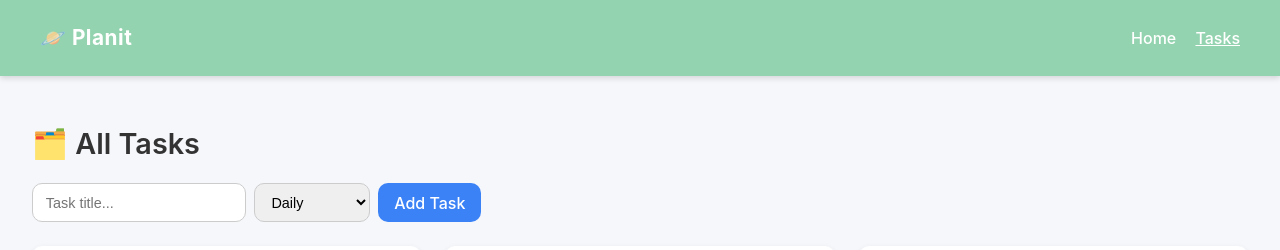
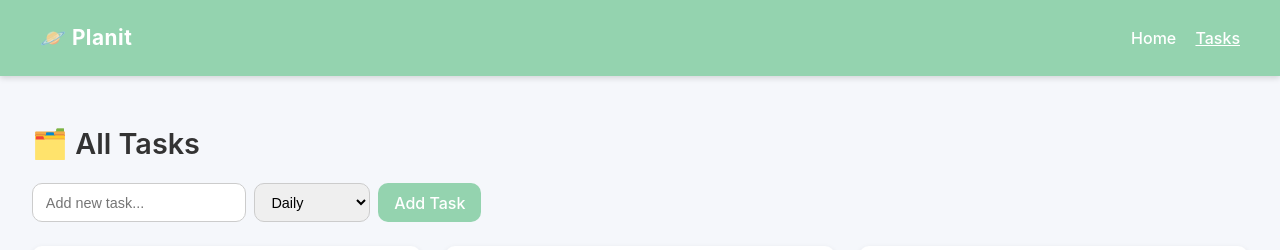
Before and after one commit to DariaRosen/Planit-Todo-App, a React (Vite) app in the folder frontend/: page /tasks in a window 1280 px wide. Shown: the top 250 px of the page. Built offline with nearby package versions, Linux system fonts and the light colour scheme; no server answers.

Commit message:
Improve scss

```diff
--- a/frontend/src/assets/css/components/_header.scss
+++ b/frontend/src/assets/css/components/_header.scss
@@ -1,5 +1,5 @@
 .app-header {
-  background: #94d3af;
+  background: $color-header;
   color: #fff;
   padding: 0.8rem 1.5rem;
   position: sticky;
@@ -59,7 +59,7 @@
       position: absolute;
       top: 60px;
       right: 0;
-      background: #3b82f6;
+      background: $color-header;
       flex-direction: column;
       width: 100%;
       padding: 1rem;
--- a/frontend/src/assets/css/components/_task-panel.scss
+++ b/frontend/src/assets/css/components/_task-panel.scss
@@ -39,7 +39,7 @@
 
       &:focus {
         outline: none;
-        border-color: #3b82f6;
+        border-color: $color-header;
         background-color: #fff;
       }
     }
@@ -54,12 +54,12 @@
 
       &:focus {
         outline: none;
-        border-color: #3b82f6;
+        border-color: $color-header;
       }
     }
 
     button {
-      background-color: #3b82f6;
+      background-color: $color-header;
       color: #fff;
       border: none;
       border-radius: 8px;
--- a/frontend/src/assets/css/components/_tasks.scss
+++ b/frontend/src/assets/css/components/_tasks.scss
@@ -21,7 +21,7 @@
     }
 
     button {
-      background: #3b82f6;
+      background: $color-button;
       color: white;
       border: none;
       padding: 0.6rem 1rem;
--- a/frontend/src/assets/css/setup/_variables.scss
+++ b/frontend/src/assets/css/setup/_variables.scss
@@ -5,3 +5,5 @@ $border-radius: 10px;
 $color-daily: #c8e6ff;
 $color-weekly: #ffd8b5;
 $color-as-needed: #fbd6e3;
+$color-header: #94d3af;
+$color-button: #94d3af;
--- a/frontend/src/pages/Tasks.jsx
+++ b/frontend/src/pages/Tasks.jsx
@@ -93,7 +93,7 @@ export function Tasks() {
                 <input
                     value={newTask}
                     onChange={(e) => setNewTask(e.target.value)}
-                    placeholder="Task title..."
+                    placeholder="Add new task..."
                 />
                 <select
                     value={frequency}
```
